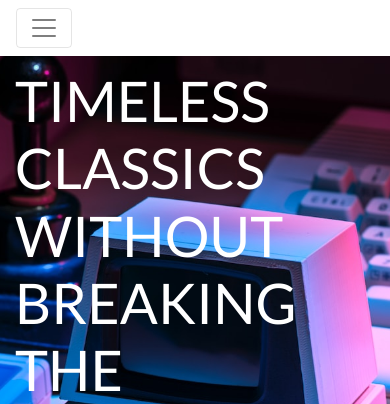
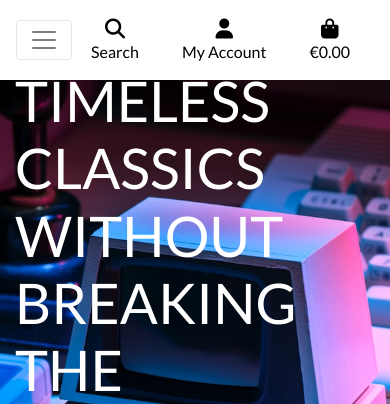
Before and after one commit to adamgilroy22/retro-reboot, a Django app: page / in a window 390 px wide. Shown: the top 404 px of the page. Run offline with Django 3.2, Linux system fonts and the light colour scheme; the visitor is signed in with stand-in values (Sample User, id 1); some libraries are stand-ins or nearby versions.

Commit message:
Add mobile-top-header

```diff
--- a/templates/base.html
+++ b/templates/base.html
@@ -102,6 +102,7 @@
               <button class="navbar-toggler" type="button" data-toggle="collapse" data-target="#main-nav" aria-controls="main-nav" aria-expanded="false" aria-label="Toggle navigation">
                 <span class="navbar-toggler-icon"></span>
               </button>
+              {% include 'includes/mobile-top-header.html' %}
               {% include 'includes/main-nav.html' %}
             </nav>
           </div>
--- /dev/null
+++ b/templates/includes/mobile-top-header.html
@@ -0,0 +1,56 @@
+<li class="list-inline-item">
+    <a class="text-black nav-link d-block d-lg-none" href="#" id="mobile-search" data-toggle="dropdown" aria-haspopup="true" aria-expanded="false">
+        <div class="text-center">
+            <div><i class="fas fa-search fa-lg"></i></div>
+            <p class="my-0">Search</p>
+        </div>
+    </a>
+    <div class="dropdown-menu border-0 w-100 p-3 rounded-0 my-0" aria-labelledby="mobile-search">
+        <form class="form" method="GET" action="">
+            <div class="input-group w-100">
+                <input class="form-control border border-black rounded-0" type="text" name="q" placeholder="Search...">
+                <div class="input-group-append">
+                    <button class="form-control form-control btn btn-black border border-black rounded-0" type="submit">
+                        <span class="icon">
+                            <i class="fas fa-search"></i>
+                        </span>
+                    </button>
+                </div>
+            </div>
+        </form>
+    </div>
+</li>
+<li class="list-inline-item dropdown">
+    <a class="text-black nav-link d-block d-lg-none" href="#" id="user-options" data-toggle="dropdown" aria-haspopup="true" aria-expanded="false">
+        <div class="text-center">
+            <div><i class="fas fa-user fa-lg"></i></div>
+            <p class="my-0">My Account</p>
+        </div>
+    </a>
+    <div class="dropdown-menu border-0" aria-labelledby="user-options">
+        {% if request.user.is_authenticated %}
+            {% if request.user.is_superuser %}
+                <a href="" class="dropdown-item">Product Management</a>
+            {% endif %}
+            <a href="" class="dropdown-item">My Profile</a>
+            <a href="{% url 'account_logout' %}" class="dropdown-item">Logout</a>
+        {% else %}
+            <a href="{% url 'account_signup' %}" class="dropdown-item">Register</a>
+            <a href="{% url 'account_login' %}" class="dropdown-item">Login</a>
+        {% endif %}
+    </div>
+</li>
+<li class="list-inline-item">
+    <a class="{% if grand_total %}text-primary font-weight-bold{% else %}text-black{% endif %} nav-link d-block d-lg-none" href="">
+        <div class="text-center">
+            <div><i class="fas fa-shopping-bag fa-lg"></i></div>
+            <p class="my-0">
+                {% if grand_total %}
+                    €{{ grand_total|floatformat:2 }}
+                {% else %}
+                    €0.00
+                {% endif %}
+            </p>
+        </div>
+    </a>
+</li>
```
